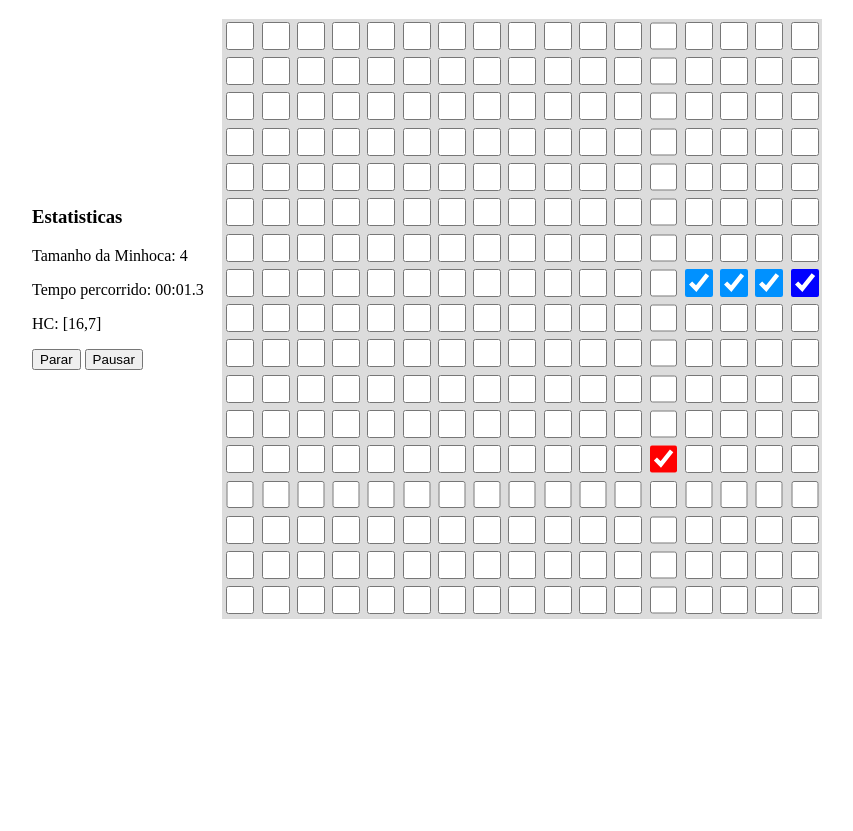
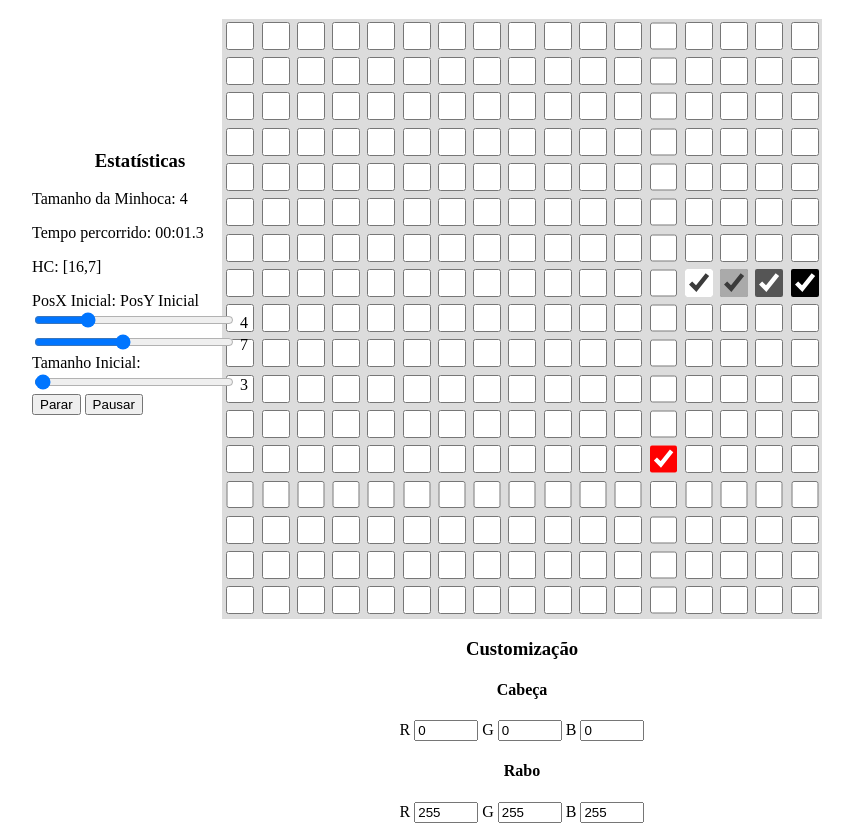
Before and after one commit to RenatoScher/Checkbox-Snake, a plain HTML site: page index.html in a window 1280 px wide. Both pictures are taken after a click on the button "Começar". Shown: the part 69-900 px from the top of the page, without its empty margins (118-971 px from the left). Before the commit the page ends 800 px from the top, so only its background shows below. Drawn offline with Linux system fonts and the light colour scheme.

Commit message:
New bug fixes and Customization!!

```diff
--- a/index.html
+++ b/index.html
@@ -12,10 +12,22 @@
     </h1>
 
     <div id="stats">
-        <h3>Estatisticas</h3>
+        <h3>Estatísticas</h3>
         <p>Tamanho da minhoca: 3</p>
         <p>Tempo percorrido: 00:00.0</p>
         <p>HC: [4,7]</p>
+
+        <label for="startAtX">PosX Inicial:</label> <label for="startAtY">PosY Inicial</label> <br>
+        <input type="range" id="startAtX" name="startAtX" value="4" min="0" max="16" oninput="this.nextElementSibling.value = this.value">
+        <output>4</output> <br>
+
+        <input type="range" id="startAtY" name="startAtY" value="7" min="0" max="16" oninput="this.nextElementSibling.value = this.value">
+        <output>7</output> <br>
+
+
+        <label for="startAt">Tamanho Inicial:</label> <br>
+        <input type="range" id="startAt" min="1" max="256" value="3" oninput="this.nextElementSibling.value = this.value">
+        <output>3</output> <br>
 
         <button id="startIteraction">
             Começar
@@ -29,6 +41,28 @@
 
     </main>
 
+    <div id="customize">
+        <h3>Customização</h3>
+        <div>
+            <h4>Cabeça</h4>
+            <label for="HeadR">R</label>
+            <input type="number" name="HeadR" value="0" min="0" max="255">
+            <label for="HeadG">G</label>
+            <input type="number" name="HeadG" value="0" min="0" max="255">
+            <label for="HeadB">B</label>
+            <input type="number" name="HeadB" value="0" min="0" max="255">
+        </div>
+        <div>
+            <h4>Rabo</h4>
+            <label for="BodyR">R</label>
+            <input type="number" name="BodyR" value="255" min="0" max="255">
+            <label for="BodyG">G</label>
+            <input type="number" name="BodyG" value="255" min="0" max="255">
+            <label for="BodyB">B</label>
+            <input type="number" name="BodyB" value="255" min="0" max="255">
+        </div>
+    </div>
+
     <script src="script.js"></script>
 </body>
 </html>
--- a/script.js
+++ b/script.js
@@ -1,11 +1,12 @@
 let plr = {
     headCoordinate: [4, 7],
-    bodyCoordinates: [
-        [3, 7],
-        [2, 7],
-    ],
+    bodyCoordinates: [],
     direction: 1,
     move: 0,
+};
+
+let modifiers = {
+
 };
 
 let gameStarted = false;
@@ -17,6 +18,8 @@ const board = document.getElementsByTagName("main")[0];
 const startButton = document.getElementById("startIteraction");
 const pauseButton = document.getElementById("pauseIteraction");
 const stats = document.getElementById("stats");
+const customize = document.getElementById('customize');
+let degrade = [[0, 0, 0], [0, 0, 255]];
 console.log(board);
 
 for (let i = 0; i < tableSize; i++) {
@@ -93,9 +96,35 @@ function getBox(Cd) {
 function drawPlr() {
     getBox(plr.headCoordinate).checked = true;
     getBox(plr.headCoordinate).id = "head";
+    getBox(plr.headCoordinate).style.accentColor = "rgb(" + degrade[0][0] + ", " + degrade[0][1]+ ", " + degrade[0][2] + ")";
+
+    let percentX = (degrade[1][0] - degrade[0][0]) / plr.bodyCoordinates.length;
+    let percentY = (degrade[1][1] - degrade[0][1]) / plr.bodyCoordinates.length;
+    let percentZ = (degrade[1][2] - degrade[0][2]) / plr.bodyCoordinates.length;
 
     for (let i = 0; i < plr.bodyCoordinates.length; i++) {
+        getBox(plr.bodyCoordinates[i]).style.accentColor = "rgb(" + (degrade[0][0] + percentX * (i + 1)).toString() + ", " + (degrade[0][1] + percentY * (i + 1)).toString() + ", " + (degrade[0][2] + percentZ * (i + 1)).toString() + ")";
         getBox(plr.bodyCoordinates[i]).checked = true;
+
+        console.log("rgb(" + (degrade[0][0] + percentX * (i + 1)) + ", " + (degrade[0][1] + percentY * (i + 1)) + ", " + (degrade[0][2] + percentZ * (i + 1)) + ")");
+    }
+}
+
+
+function updateColors() {
+    degrade[0][0] = parseInt(customize.querySelectorAll('input')[0].value);
+    degrade[0][1] = parseInt(customize.querySelectorAll('input')[1].value);
+    degrade[0][2] = parseInt(customize.querySelectorAll('input')[2].value);
+    degrade[1][0] = parseInt(customize.querySelectorAll('input')[3].value);
+    degrade[1][1] = parseInt(customize.querySelectorAll('input')[4].value);
+    degrade[1][2] = parseInt(customize.querySelectorAll('input')[5].value);
+
+    for (const e in degrade) {
+        for (const e2 in degrade[e]) {
+            if (isNaN(degrade[e][e2])) {
+                degrade[e][e2] = 0;
+            }
+        }
     }
 }
 
@@ -114,7 +143,8 @@ function move() {
     tocomsono[plr.direction] += plr.move;
     if (getBox(tocomsono).checked == true && getBox(tocomsono).id != "apple") {death(); return;}
 
-    getBox(plr.headCoordinate).id = null;
+    getBox(plr.headCoordinate).removeAttribute('id');
+    getBox(plr.headCoordinate).removeAttribute('style');
 
     let oldHeadCd = [];
     oldHeadCd[0] = plr.headCoordinate[0];
@@ -127,7 +157,8 @@ function move() {
     if (getBox(plr.headCoordinate).id != "apple") {
         let popped = plr.bodyCoordinates.pop();
         getBox(popped).checked = false;
-        getBox(popped).id = null;
+        getBox(popped).removeAttribute('id');
+        getBox(popped).removeAttribute('style');
     } else {
         spawnApple();
     }
@@ -168,6 +199,8 @@ function death() {
     clearInterval(interval);
     interval = null;
 
+    customize.removeAttribute('style');
+
     let blink = false;
 
     if (!deathInterval) {
@@ -192,6 +225,8 @@ function startButtonPressed() {
         clearInterval(interval);
         interval = null;
 
+        customize.removeAttribute('style');
+
     } else {
 
         clearInterval(deathInterval);
@@ -203,21 +238,41 @@ function startButtonPressed() {
 
         for (i of board.children) {
             i.checked = false;
-            i.id = "";
+            i.removeAttribute('id');
+            i.removeAttribute('style');
         }
+
+        const plrInputs = stats.getElementsByTagName("input");
         plr = {
             size: 3,
-            headCoordinate: [4, 7],
-            bodyCoordinates: [
-                [3, 7],
-                [2, 7],
-            ],
+            headCoordinate: [Number(plrInputs[0].value), Number(plrInputs[1].value)],
+            bodyCoordinates: [],
             direction: 0,
             move: 1,
         };
 
         getBox([12, 7]).id = "apple";
         getBox([12, 7]).checked = true;
+
+        for (let i = 0; i < Number(plrInputs[2].value - 1); i++) {
+            let head = [];
+            head[0] = plr.headCoordinate[0];
+            head[1] = plr.headCoordinate[1];
+
+            if (head[0] - 1 >= 0) {
+                plr.bodyCoordinates.push([head[0] - 1, head[1]])
+            } else if (head[1] + 1 < tableSize) {
+                plr.bodyCoordinates.push([head[0], head[1] + 1])
+            } else if (head[1] + 1 > tableSize) {
+                plr.bodyCoordinates.push([head[0], head[1] + 1])
+            }
+        }
+
+
+        customize.style.display = 'none';
+
+
+        updateColors();
         drawPlr();
 
 
@@ -238,9 +293,11 @@ function pauseButtonPressed() {
     if (gamePaused) {
         gamePaused = false;
         pauseButton.innerText = "Pausar";
+        customize.style.display = "none";
     } else {
         gamePaused = true;
         pauseButton.innerText = "Retomar";
+        customize.removeAttribute('style');
     }
 }
 
--- a/style.css
+++ b/style.css
@@ -1,10 +1,15 @@
 :root {
-    --buttonSize: 4.66%; /*4.66%*/
+    --buttonSize: 27.96px; /*4.66%*/
 }
 
 body {
     display: grid;
     place-items: center;
+    max-width: 100vw;
+}
+
+h3, h4 {
+    text-align: center;
 }
 
 main {
@@ -18,18 +23,18 @@ main {
 
 main input {
     height: var(--buttonSize); width: var(--buttonSize);
-    accent-color: rgb(0, 145, 255);
 }
 
 #apple {
     accent-color: red;
 }
 
-#head {
-    accent-color: blue;
-}
-
 #stats {
     position: absolute;
     left: 150px;
+    top: 200px;
 }
+
+#stats > input {
+    width: 200px;
+}
```
